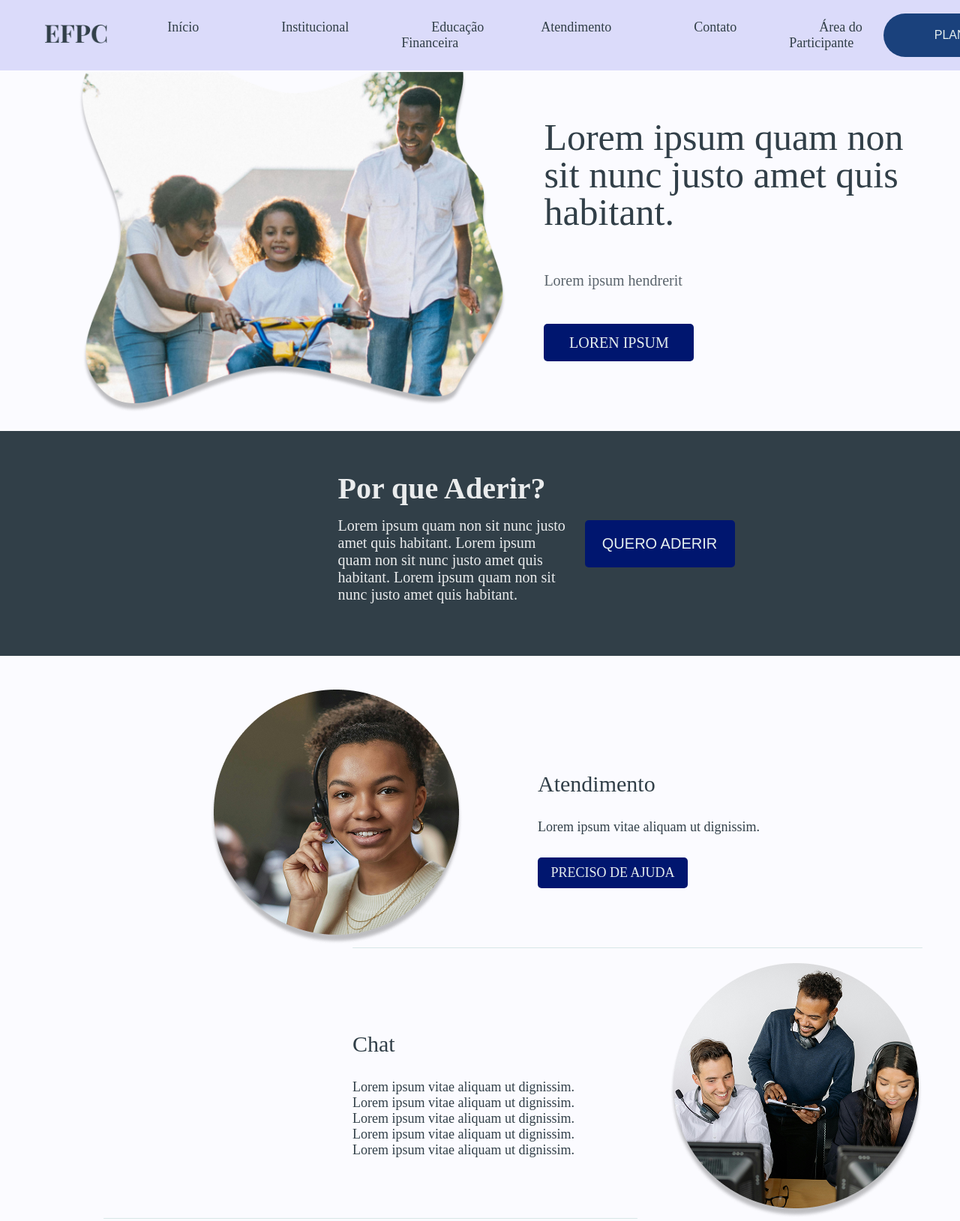
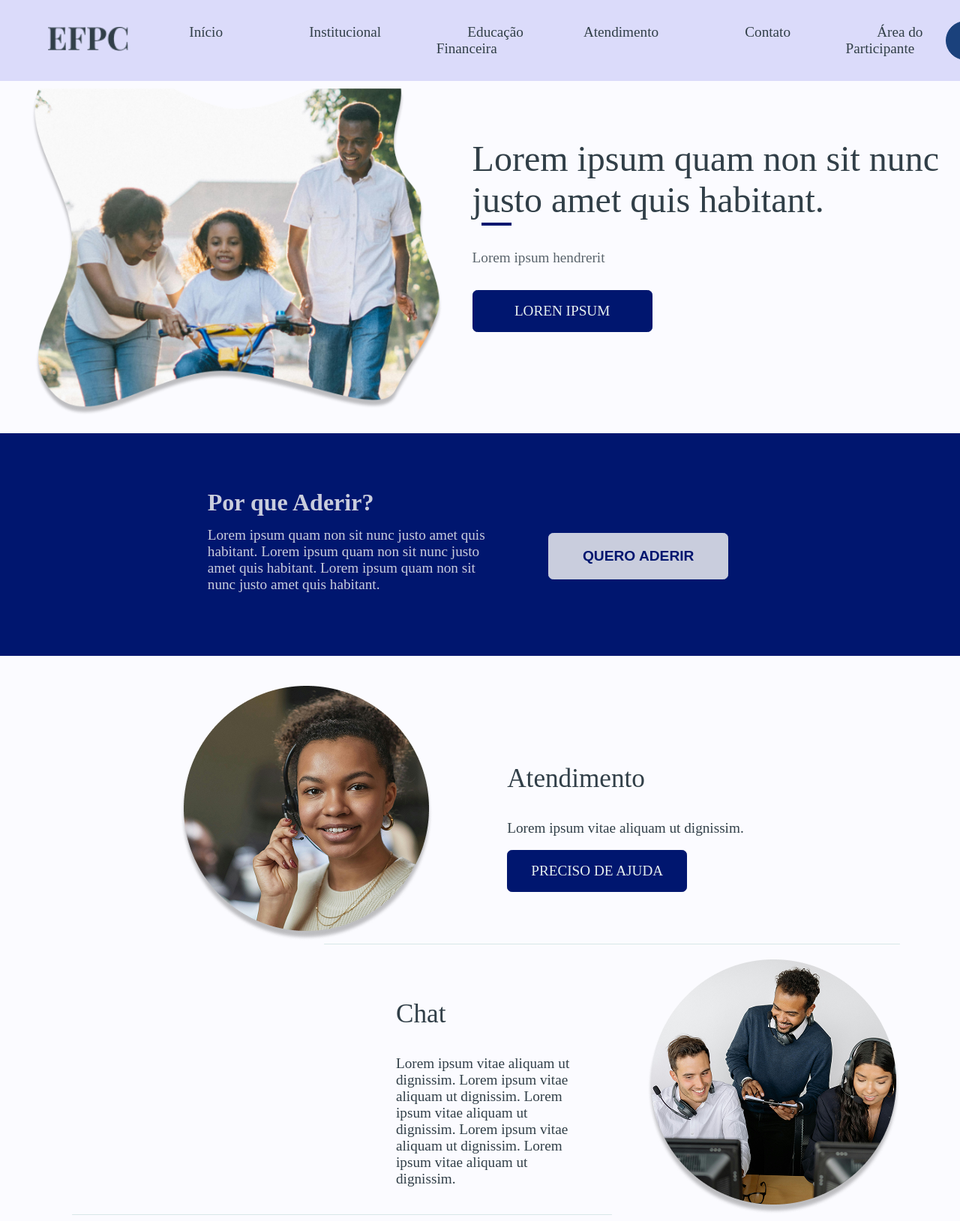
Before and after one commit to RayeneAmaro/website-efpc, a plain HTML site: page index.html in a window 1280 px wide. Shown: the top 1629 px of the page at 75% size. Drawn offline with Linux system fonts and the light colour scheme.

Commit message:
atualizações na estrutura html e css

```diff
--- a/index.html
+++ b/index.html
@@ -29,14 +29,14 @@
     </nav>
 
     <!-- Banner -->
-    <section class="banner">
+    <header class="banner">
         <img src="imagens/home-banner.png" alt="" class="img-banner">
         <div class="dir-banner">
             <h1 class="tit-banner">Lorem ipsum quam non sit nunc justo amet quis habitant.</h1>
             <h5 class="sub-banner">Lorem ipsum hendrerit</h5>
             <button class="btn-banner">Loren Ipsum</button>
         </div>
-    </section>
+    </header>
 
     <!-- Quero aderir -->
     <section class="fundo-escuro">
--- a/style.css
+++ b/style.css
@@ -9,10 +9,53 @@ button{
     text-transform: uppercase;
 }
 
+/* Hover */
+
+.btn-atend:hover, .btn-banner:hover, .c-button:hover{
+    background-color: #E6F0EF;
+    border: 1px solid #00166F;
+    color: #00166F;
+    font-weight: 700;
+}
+
+.btn-menu:hover{
+    background-color: #E6F0EF;
+    border: 1px solid #1A417C;
+    color: #1A417C;
+    font-weight: 700;
+}
+
+.f-btn:hover{
+    background-color: #c9cddd62;
+    color: #ffff00;
+}
+
+/* Foco */
+
+.btn-atend:focus, .btn-banner:focus, .c-button:focus{
+    background-color: #E6F0EF;
+    outline: 1px solid #00166F;
+    color: #00166F;
+    font-weight: 700;
+}
+
+.btn-menu:focus{
+    background-color: #E6F0EF;
+    outline: 1px solid #1A417C;
+    color: #1A417C;
+    font-weight: 700;
+}
+
+.f-btn:focus{
+    background-color: #c9cddd62;
+    color: #ffff00;
+    outline: 1px solid #c9cddd62;
+}
+
 /* Menu */
 
 nav{
-    padding: 10px 10px;
+    padding: 1rem 1rem;
     display: flex;
     justify-content: space-around;
     align-items: center;
@@ -23,92 +66,109 @@ nav{
 }
 
 .logo{
-    height: 25px;
-    margin-left: 50px;
+    height: 2rem;
+    margin-left: 3rem;
 }
 
 .menu{
     display: flex;
     list-style-type: none;
-    gap: 30px;
+    gap: 2rem;
 }
 
 .text-menu a{
-    padding: 0px 40px;
+    padding: 0px 2.6rem;
     color: #313F48;
-    font-size: 18px;
+    font-size: 1.2rem;
     text-decoration: none;
 }
 
+.text-menu a:hover{
+    color: #00166F;
+    text-decoration: underline;
+}
+
+.text-menu a:focus{
+    color: #00166F;
+    text-decoration: underline;
+    outline: none;
+}
+
 .btn-menu{
-    width: 200px;
-    padding: 20px 10px;
+    width: 10rem;
+    padding: 1rem 1rem;
     background-color: #1A417C;
-    border: #1A417C;
+    border: 1px solid #1A417C;
     color: #E6F0EF;
-    font-size: 16px;
-    border-radius: 55px;
+    font-size: 1rem;
+    border-radius: 5rem;
 }
 
 /* Banner */
 
 .banner{
     display: flex;
-    padding-left: 50px;
-    padding-top: 50px;
-    gap: 50px;
+    padding-left: 2.6rem;
+    padding-top: 2.6rem;
+    gap: 2.5rem;
     align-items: center;
     justify-content: center;
-}
-
-.img-banner-div{
-
+    margin-bottom: 1.5rem;
 }
 
 .img-banner{
-    height: 500px;
+    height: 30rem;
+    margin-top: 2rem;
 }
 
 .dir-banner{
-    width: 500px;
-    line-height: 50px;
+    width: 42rem;
 }
 
 .tit-banner{
-    font-size: 50px;
+    font-size: 3rem;
     color: #313F48;
     font-weight: 400;
+}
+
+.tit-banner::after{
+    content: "";
+    display: block;
+    background-color: #00166F;
+    height: 0.25rem;
+    width: 2.5rem;
+    margin-top: 0.2rem;
+    margin-left: 0.8rem;
 }
 
 .sub-banner{
     color: #5A646C;
     font-weight: 400;
-    font-size: 20px;
+    font-size: 1.2rem;
 }
-
 
 .btn-banner{
     box-sizing: border-box;
-    width: 200px;
-    height: 50px;
-    padding: 10px;
+    width: 15rem;
+    height: 3.5rem;
+    padding: 1rem;
     background-color: #00166F;
     color: #E6F0EF;
-    font-size: 20px;
+    font-size: 1.2rem;
     font-family: 'Playfair';
-    border-radius: 5px;
-    border: #00166F;
+    border-radius: 0.4rem;
+    border: 1px solid #00166F;
 }
 
 /* Seção Aderir / Comunicados*/
 .fundo-escuro{
-    background-color: #313F48;
-    padding: 20px 50px 50px 200px;
-    margin: 25px 0px;
+    background-color: #00166F;
+    padding: 3rem 2rem 4rem 0rem;
     display: flex;
     justify-content: center;
     align-items: center;
-    gap: 20px;
+    gap: 5rem;
+    color: #c9cddd;
 }
 
 .f-dir{
@@ -116,65 +176,63 @@ nav{
 }
 
 .f-tit{
-    font-size: 40px;
+    font-size: 2rem;
     font-family: 'Playfair';
-    color: #EAECED;
     margin-bottom: -5px;
 }
 
 .f-desc{
-    color: #EAECED;
     font-weight: 100;
-    font-size: 20px;
-    margin-bottom: 20px;
+    font-size: 1.2rem;
 }
 
 .f-btn{
-    width: 200px;
-    padding: 20px 10px;
-    background-color: #00166F;
-    color: #E6F0EF;
-    font-size: 20px;
-    border-radius: 5px;
-    border: #00166F;
-    margin-top: 30px;
+    width: 15rem;
+    padding: 1.2rem 0.5rem;
+    background-color: #c9cddd;
+    color: #00166F;
+    font-size: 1.2rem;
+    font-weight: 700;
+    border-radius: 0.4rem;
+    border: 1px solid #c9cddd;
+    margin-top: 3rem;
 }
 
 /* Seção chat/atendimento */
 .seções{
-    padding: 20px 50px 50px 200px;
-    margin-left: 80px;
+    padding: 1rem 5rem 1.2rem 15rem;
+    margin-top: 1.5rem;
+    margin-bottom: 1.5rem;
 }
 
 .se-caixas{
     display: flex;
-        align-items: center;
+    align-items: center;
 }
 
 .atendimento, .chat, .loren{
-    width: 500px;
+    width: 32rem;
     align-items: center;
 }
 
 .atendimento, .loren{
-    margin-left: 100px;
+    margin-left: 6.2rem;
 }
 
 .chat{
-    margin-right: 100px;
-    margin-left: 20%;
+    margin-right: 6.2rem;
+    margin-left: 18rem;
 }
 
 .btn-atend{
-    width: 200px;
-    padding: 10px 5px;
+    width: 15rem;
+    padding: 1rem 0.5rem;
     background-color: #00166F;
     color: #E6F0EF;
-    font-size: 18px;
+    font-size: 1.2rem;
+    border-radius: 0.4rem;
     font-family: 'Playfair';
-    border-radius: 5px;
-    border: #00166F;
-    margin-top: 10px;
+    border: 1px solid #00166F;
 }
 
 .divisor-dir{
@@ -182,7 +240,7 @@ nav{
     box-sizing: border-box;
     height: 1px;
     width: 80%;
-    border-radius: 5px;
+    border-radius: 0.4rem;
     margin-bottom: 20px;
     margin-left: 20%;
 }
@@ -192,13 +250,13 @@ nav{
     box-sizing: border-box;
     height: 1px;
     width: 75%;
-    border-radius: 5px;
+    border-radius: 0.4rem;
     margin-bottom: 20px;
     margin-left: -15%;
 }
 
 .t-secao{
-    font-size: 30px;
+    font-size: 2.2rem;
     color: #313F48;
     font-weight: 400;
 }
@@ -206,64 +264,70 @@ nav{
 .d-secao{
     color: #313F48;
     font-weight: 100;
-    font-size: 18px;
-    margin-bottom: 20px;
+    font-size: 1.2rem;
+    margin-bottom: 1.1rem;
 }
 
 /* Seção comunicados */
 
 .comunicados{
-    padding: 20px 50px 50px 200px;
+    padding: 1rem 0.5rem 3rem 0.5rem;
     background-color: #e4e4f17c;
     margin-bottom: -20px;
 }
 
 .comunicados-caixas{
     display: flex;
-    gap: 50px;
+    gap: 5rem;
     justify-content: center;
-    margin-top: 50px;
+    margin-top: 2rem;
+    margin-bottom: 2rem
 }
 
 .c-tit{
-    font-size: 40px;
+    font-size: 3rem;
     font-family: 'Playfair';
     color: #313F48;
-    margin-bottom: -5px;
+    margin-bottom: 1rem;
     text-align: center;
 }
 
 .c-caixa{
-    width: 400px;
+    width: 25rem;
     border: 1px #00166F dotted;
     background-color: #fff;
-    padding: 30px;
+    padding: 2rem;
     border-radius: 10px;
+}
+
+.c-caixa:hover{
+    box-shadow: #00166F 0px 4px 15px;
 }
 
 .c-subtit{
     font-size: 30px;
     color: #313F48;
     font-weight: 400;
+    margin-top: 0px;
 }
 
 .c-text{
     color: #313F48;
     font-weight: 100;
-    font-size: 18px;
-    margin-bottom: 20px;
+    font-size: 1.2rem;
+    margin-bottom: 1.3rem;
 }
 
 .c-button {
-    width: 400px;
-    padding: 10px 5px;
+    width: 15rem;
+    padding: 1rem 0.5rem;
     background-color: #00166F;
     color: #E6F0EF;
-    font-size: 18px;
+    font-size: 1.2rem;
+    border-radius: 0.4rem;
     font-family: 'Playfair';
-    border-radius: 5px;
-    border: #00166F;
-    margin-top: 10px;
+    border: 1px solid #00166F;
+    margin-top: 0.8rem;
 }
 
 /* Footer */
@@ -275,19 +339,18 @@ footer{
     margin: 0;
     justify-content: space-around;
     align-items: center;
-    margin-top: -50px;
+    margin-top: 0px;
 }
 
 .footer-logos{
     display: flex;
-    gap: 50px;
+    gap: 3rem;
     color: #313F48;
-    margin-left: 50px;
-
+    margin-top: 1rem;
 }
 
 .logos{
-    height: 25px;
+    height: 3rem;
 }
 
 .f-text{
@@ -299,8 +362,15 @@ footer{
     line-height: 1.5;
 }
 
-.f-link{
+footer a:hover{
+    color: #00166F;
+    text-decoration: none;
+}
 
+footer a:focus{
+    color: #00166F;
+    text-decoration: none;
+    outline: none;
 }
 
 .f-lis-li{
```
